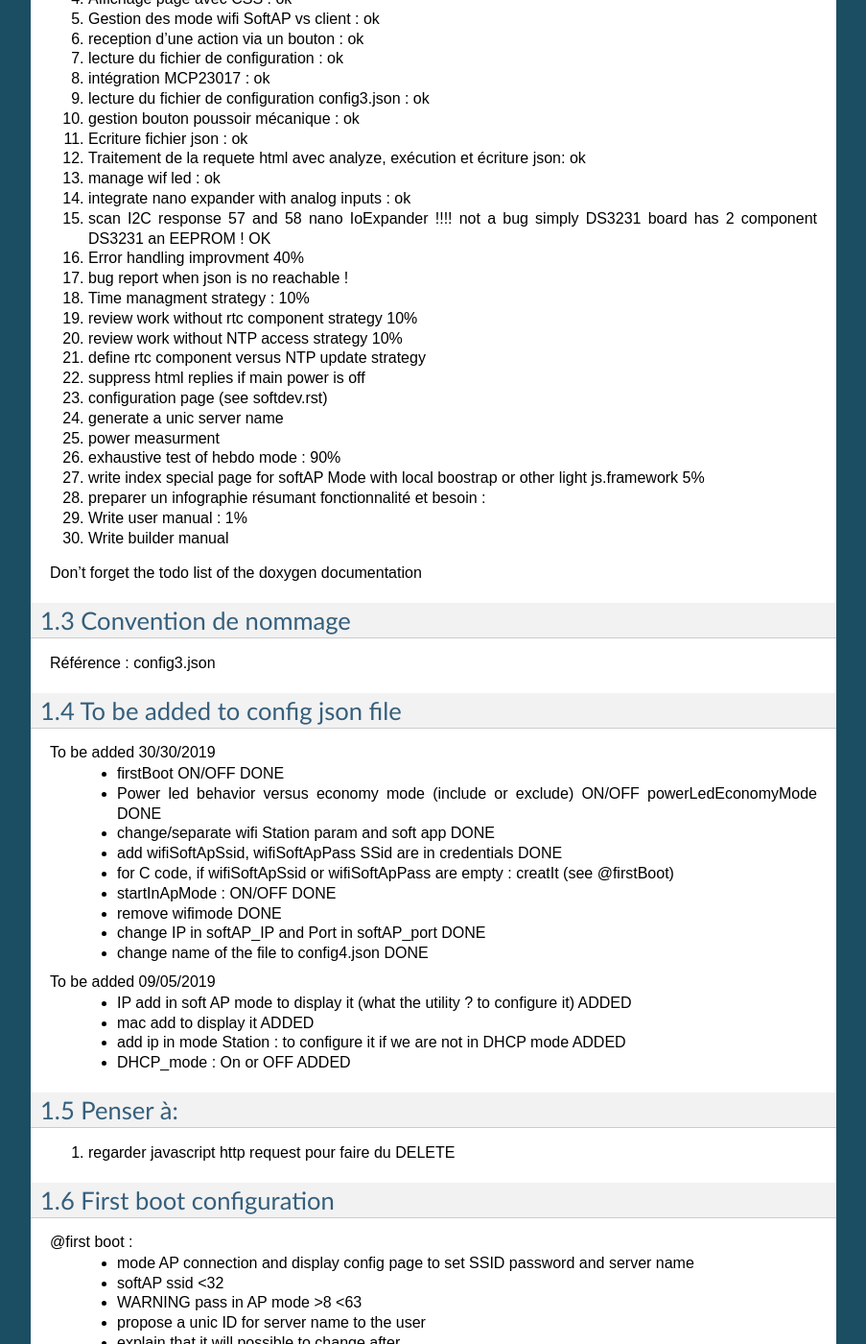
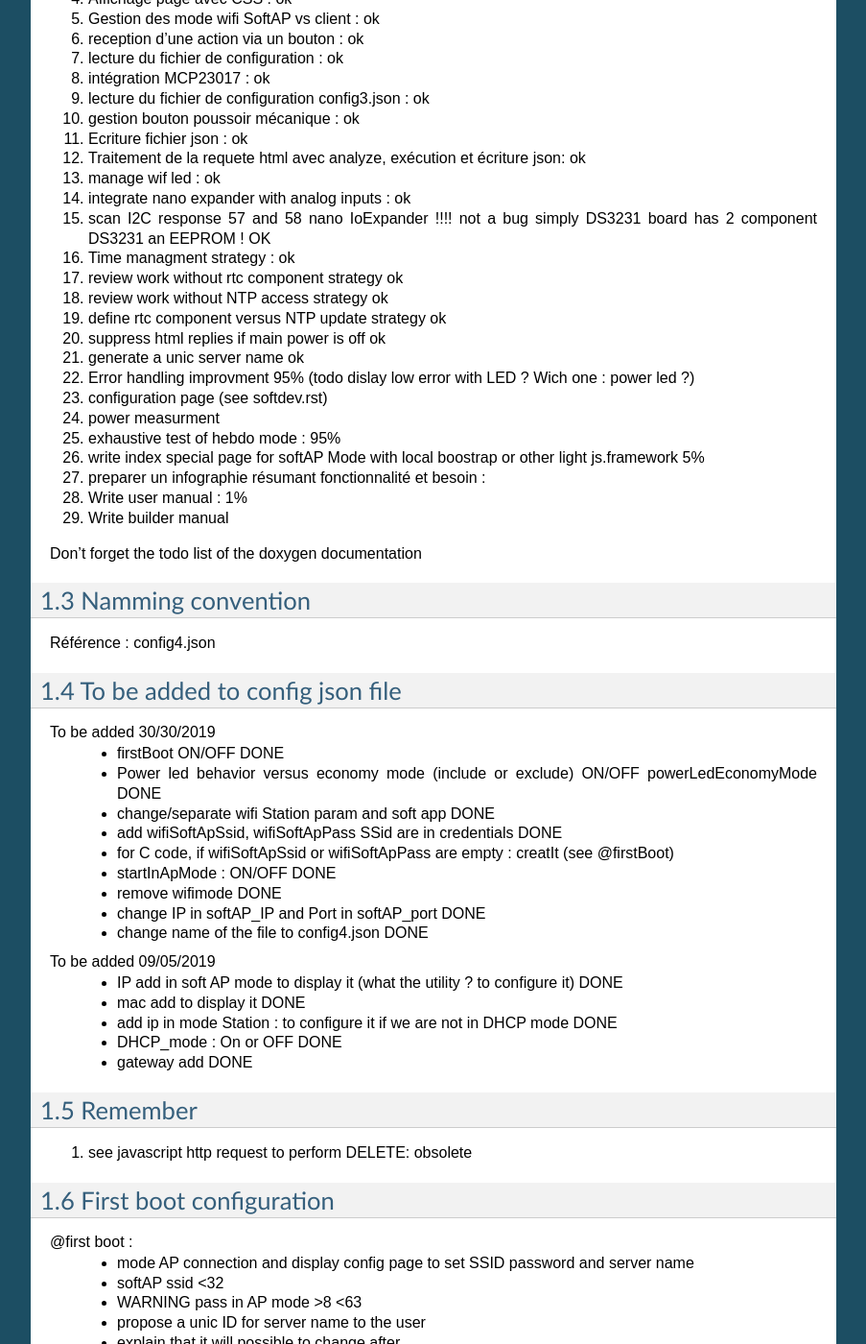
Before and after one commit to volab/IoT_EPS, a Sphinx documentation site: the page built from _1_userDoc/source/softDev.rst, in a window 1280 px wide and 1400 px high, scrolled down 2632 px. Shown: the whole window at 96% size, without its empty margins (198-1101 px from the left). Built offline with Sphinx 7.4.7, drawn with Linux system fonts in a browser that asks for light colours; some of the changed text lies outside the part shown.

```diff
--- a/_1_userDoc/source/softDev.rst
+++ b/_1_userDoc/source/softDev.rst
@@ -29,20 +29,19 @@
 #. integrate nano expander with analog inputs : ok
 #. scan I2C response 57 and 58 nano IoExpander !!!! not a bug simply DS3231 board has 2 component
    DS3231 an EEPROM ! OK
+#. Time managment strategy : ok
+#. review work without rtc component strategy ok
+#. review work without NTP access strategy ok
+#. define rtc component versus NTP update strategy ok
+#. suppress html replies if main power is off ok
+#. generate a unic server name  ok
 
-#. Error handling improvment 40%
-#. bug report when json is no reachable !
-#. Time managment strategy : 10%
-#. review work without rtc component strategy 10%
-#. review work without NTP access strategy 10%
-#. define rtc component versus NTP update strategy
-#. suppress html replies if main power is off
+#. Error handling improvment 95% (todo dislay low error with LED ? Wich one : power led ?)
 #. configuration page (see softdev.rst)
-#. generate a unic server name
+
 #. power measurment
 
-
-#. exhaustive test of hebdo mode : 90%
+#. exhaustive test of hebdo mode : 95%
 #. write index special page for softAP Mode with local boostrap or other light js.framework 5%
 #. preparer un infographie résumant fonctionnalité et besoin :
 #. Write user manual : 1%
@@ -51,10 +50,10 @@
 Don't forget the todo list of the doxygen documentation
 
 ====================================
-Convention de nommage
+Namming convention
 ====================================
 
-Référence : config3.json
+Référence : config4.json
 
 ====================================
 To be added to config json file
@@ -72,17 +71,18 @@
  - change name of the file to config4.json                                                  DONE
 
 To be added 09/05/2019
- - IP add in soft AP mode to display it (what the utility ? to configure it)                ADDED
- - mac add to display it                                                                    ADDED
- - add ip in mode Station : to configure it if we are not in DHCP mode                      ADDED
- - DHCP_mode : On or OFF                                                                    ADDED
+ - IP add in soft AP mode to display it (what the utility ? to configure it)                DONE
+ - mac add to display it                                                                    DONE
+ - add ip in mode Station : to configure it if we are not in DHCP mode                      DONE
+ - DHCP_mode : On or OFF                                                                    DONE
+ - gateway add                                                                              DONE
 
 
 ====================================
-Penser à:
+Remember
 ====================================
 
-#. regarder javascript http request pour faire du DELETE
+#. see javascript http request to perform DELETE: obsolete
 
 ====================================
 First boot configuration
```
Also changed, not shown: other parts of _1_userDoc/source/softDev.rst (+4 -4 lines), 1 other file.
